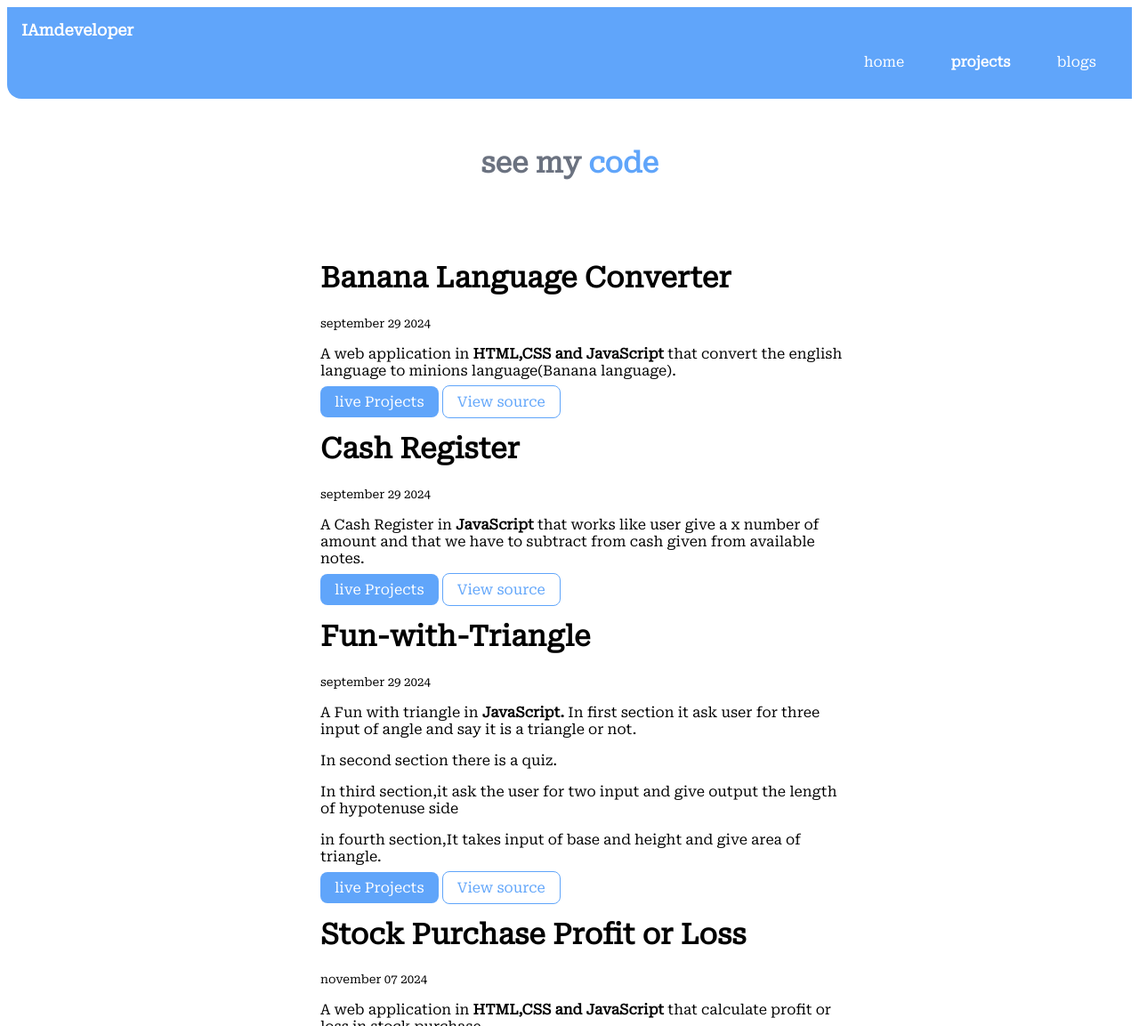
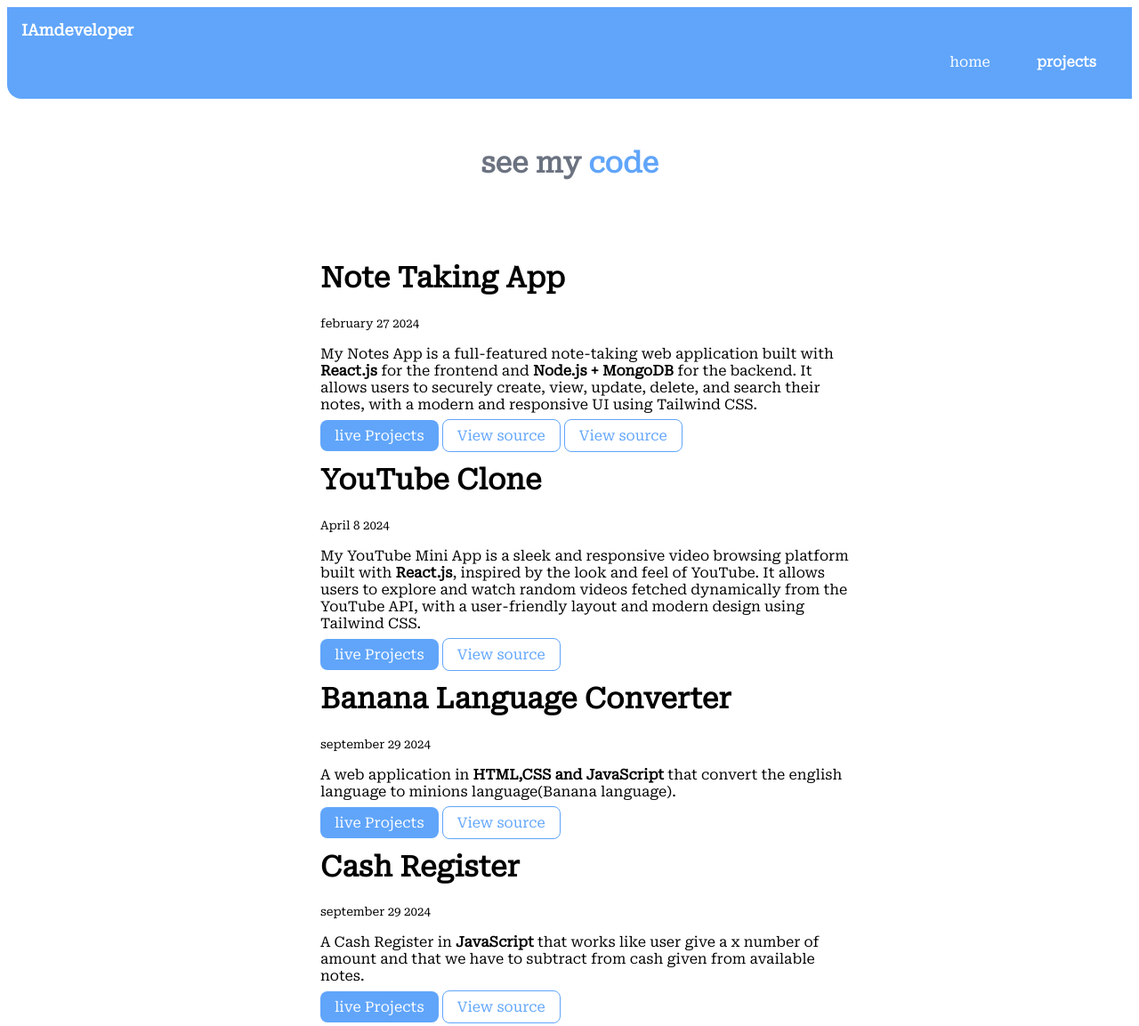
Before and after one commit to AnubhavShrivastav/03_HTML, a plain HTML site: page projects.html in a window 1280 px wide. Shown: the top 1153 px of the page at 89% size. Drawn offline with Linux system fonts and the light colour scheme.

Commit message:
add project

```diff
--- a/projects.html
+++ b/projects.html
@@ -1,13 +1,12 @@
 <!DOCTYPE html>
 <html lang="en">
   <head>
-    <meta charset="UTF-8">
-    <meta name="viewport" content="width=device-width, initial-scale=1.0">
-    <link rel="stylesheet" href="./style.css">
+    <meta charset="UTF-8" />
+    <meta name="viewport" content="width=device-width, initial-scale=1.0" />
+    <link rel="stylesheet" href="./style.css" />
     <title>projects | anubhav shrivastav</title>
   </head>
   <body>
-
     <nav class="navigation">
       <div class="nav-brand">IAmdeveloper</div>
 
@@ -16,75 +15,175 @@
           <a class="link" href="./index.html">home</a>
         </li>
         <li class="list-item-inline">
-            <a class="link link-active"href="projects.html">projects</a>
+          <a class="link link-active" href="projects.html">projects</a>
         </li>
-        <li class="list-item-inline">
+        <!-- <li class="list-item-inline">
             <a class="link" href="blogs.html">blogs</a>
-        </li>
-
+        </li> -->
       </ul>
     </nav>
 
     <header class="hero">
-        <h1 class="hero-heading">see my<span class="headinhg-inverted"> code </span></h1>
+      <h1 class="hero-heading">
+        see my<span class="headinhg-inverted"> code </span>
+      </h1>
     </header>
 
     <ul class="list-non-bullet">
       <li>
         <div class="container container-center">
-        <h1>Banana Language Converter</h1>
-        <small>september 29 2024</small>
-        <p>A web application in <strong>HTML,CSS and JavaScript</strong>
-        that convert the english language to minions language(Banana language).</p>
+          <h1>Note Taking App</h1>
+          <small>february 27 2024</small>
+          <p>
+            My Notes App is a full-featured note-taking web application built
+            with <strong>React.js</strong> for the frontend and
+            <strong>Node.js + MongoDB</strong> for the backend. It allows users
+            to securely create, view, update, delete, and search their notes,
+            with a modern and responsive UI using Tailwind CSS.
+          </p>
 
-        <a class="link link-primary" href="https://convertlanguagetobanana.netlify.app">live Projects</a>
-        <a class="link link-secondary" href="https://github.com/AnubhavShrivastav/neogcamp_javascript/blob/main/07_quizz-2.js">View source</a>
+          <a
+            class="link link-primary"
+            href="https://note-meapp.netlify.app"
+            >live Projects</a
+          >
+          <a
+            class="link link-secondary"
+            href="https://github.com/AnubhavShrivastav/note_frontend"
+            >View source</a
+          >
+
+          <a
+            class="link link-secondary"
+            href="https://github.com/AnubhavShrivastav/note_backend"
+            >View source</a
+          >
         </div>
       </li>
 
+      <li>
+        <div class="container container-center">
+          <h1>YouTube Clone</h1>
+          <small>April 8 2024</small>
+          <p>
+            My YouTube Mini App is a sleek and responsive video browsing
+            platform built with <strong>React.js</strong>, inspired by the look and feel of
+            YouTube. It allows users to explore and watch random videos fetched
+            dynamically from the YouTube API, with a user-friendly layout and
+            modern design using Tailwind CSS.
+          </p>
 
+          <a
+            class="link link-primary"
+            href="https://convertlanguagetobanana.netlify.app"
+            >live Projects</a
+          >
+          <a
+            class="link link-secondary"
+            href="https://github.com/AnubhavShrivastav/YouTube"
+            >View source</a
+          >
+        </div>
+      </li>
+
+      <li>
+        <div class="container container-center">
+          <h1>Banana Language Converter</h1>
+          <small>september 29 2024</small>
+          <p>
+            A web application in <strong>HTML,CSS and JavaScript</strong> that
+            convert the english language to minions language(Banana language).
+          </p>
+
+          <a
+            class="link link-primary"
+            href="https://convertlanguagetobanana.netlify.app"
+            >live Projects</a
+          >
+          <a
+            class="link link-secondary"
+            href="https://github.com/AnubhavShrivastav/neogcamp_javascript/blob/main/07_quizz-2.js"
+            >View source</a
+          >
+        </div>
+      </li>
+
+      <li>
         <div class="container container-center">
           <h1>Cash Register</h1>
           <small>september 29 2024</small>
-        <p>A Cash Register in <strong>JavaScript</strong>
-         that works like user give a x number of amount and that we have to subtract from
-         cash given from available notes.
+          <p>
+            A Cash Register in <strong>JavaScript</strong>
+            that works like user give a x number of amount and that we have to
+            subtract from cash given from available notes.
           </p>
 
-        <a class="link link-primary" href="https://cashregisterbyanubhav.netlify.app/">live Projects</a>
-        <a class="link link-secondary" href="https://github.com/AnubhavShrivastav/cash_register">View source</a>
+          <a
+            class="link link-primary"
+            href="https://cashregisterbyanubhav.netlify.app/"
+            >live Projects</a
+          >
+          <a
+            class="link link-secondary"
+            href="https://github.com/AnubhavShrivastav/cash_register"
+            >View source</a
+          >
         </div>
       </li>
 
+      <li>
         <div class="container container-center">
           <h1>Fun-with-Triangle</h1>
           <small>september 29 2024</small>
-        <p>A Fun with triangle in <strong>JavaScript.</strong>
-         In first section it ask user for three input of angle and say it is a triangle or not.
+          <p>
+            A Fun with triangle in <strong>JavaScript.</strong>
+            In first section it ask user for three input of angle and say it is
+            a triangle or not.
           </p>
           <p>In second section there is a quiz.</p>
-        <p>In third section,it ask the user for two input and give output the length of hypotenuse side</p>
-        <p>in fourth section,It takes input of base and height and give area of triangle.</p>
+          <p>
+            In third section,it ask the user for two input and give output the
+            length of hypotenuse side
+          </p>
+          <p>
+            in fourth section,It takes input of base and height and give area of
+            triangle.
+          </p>
 
-        <a class="link link-primary" href="https://fun-with-triangle-byanubhav.netlify.app">live Projects</a>
-        <a class="link link-secondary" href="https://github.com/AnubhavShrivastav/Fun-with-triangle">View source</a>
+          <a
+            class="link link-primary"
+            href="https://fun-with-triangle-byanubhav.netlify.app"
+            >live Projects</a
+          >
+          <a
+            class="link link-secondary"
+            href="https://github.com/AnubhavShrivastav/Fun-with-triangle"
+            >View source</a
+          >
         </div>
       </li>
 
+      <li>
         <div class="container container-center">
           <h1>Stock Purchase Profit or Loss</h1>
           <small>november 07 2024</small>
-        <p>A web application in <strong>HTML,CSS and JavaScript</strong>
-        that calculate profit or loss in stock purchase.</p>
+          <p>
+            A web application in <strong>HTML,CSS and JavaScript</strong> that
+            calculate profit or loss in stock purchase.
+          </p>
 
-        <a class="link link-primary" href="https://profitorlossinstock.netlify.app">live Projects</a>
-        <a class="link link-secondary" href="https://github.com/AnubhavShrivastav/stock-purchase-profit-or-loss">View source</a>
+          <a
+            class="link link-primary"
+            href="https://profitorlossinstock.netlify.app"
+            >live Projects</a
+          >
+          <a
+            class="link link-secondary"
+            href="https://github.com/AnubhavShrivastav/stock-purchase-profit-or-loss"
+            >View source</a
+          >
         </div>
       </li>
-
-
     </ul>
-
-
   </body>
 </html>
--- a/style.css
+++ b/style.css
@@ -33,7 +33,7 @@ hr{
 .container-center{
     max-width: 600px;
     margin: auto;
-    margin-bottom: 2%;
+    margin-bottom: 1%;
 }
 
 
```
Lines whose indentation alone changed are shown as unchanged.
